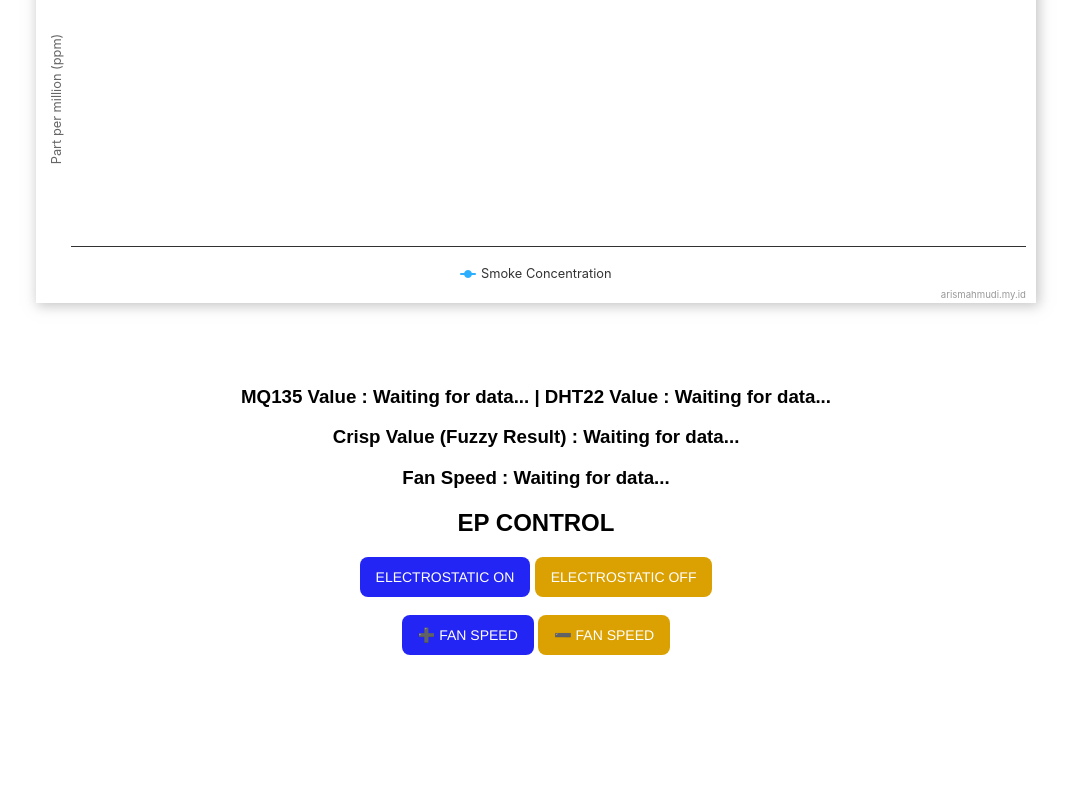
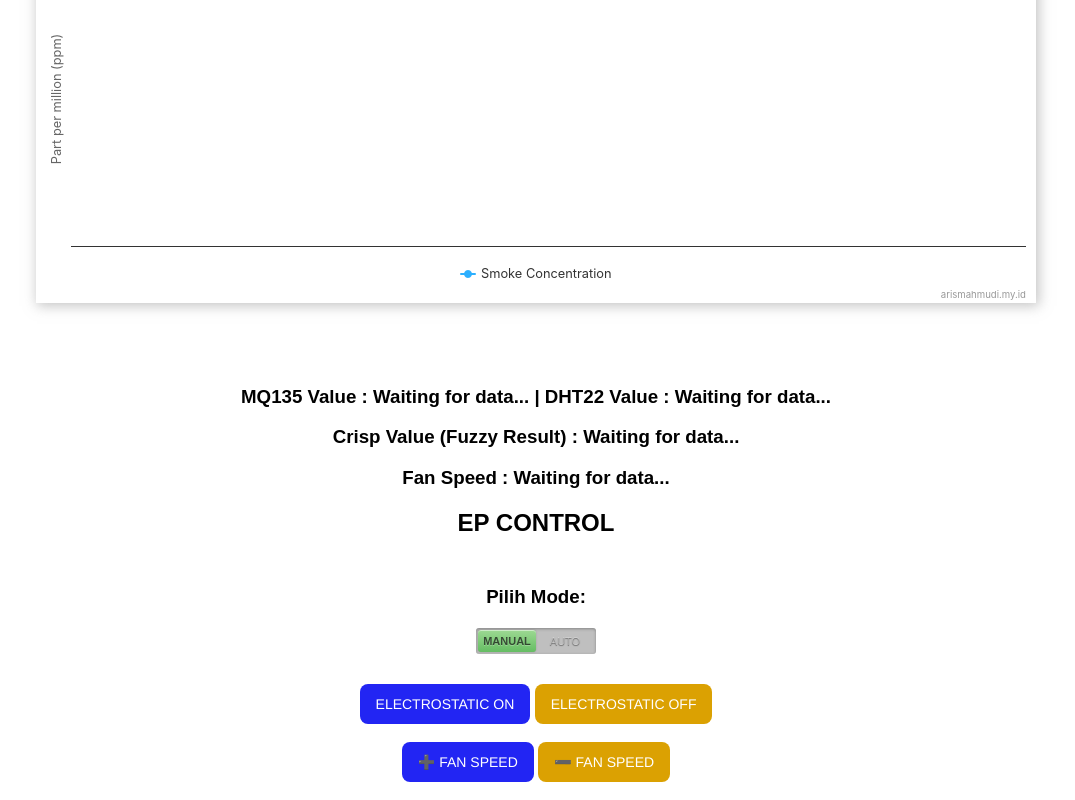
Before and after one commit to Annelies11/skripsi-dashboard, a website: page public/index.html in a window 1280 px wide. Shown: the part 693-1493 px from the top of the page, without its empty margins (104-1179 px from the left). Before the commit the page ends 1366 px from the top, so only its background shows below. Drawn offline with Linux system fonts and the light colour scheme.

Commit message:
manual auto

```diff
--- a/public/index.html
+++ b/public/index.html
@@ -40,6 +40,38 @@
     <h2>EP CONTROL</h2>
     <!-- <input type="text" id="messageInput" placeholder="Enter message" /> -->
     <!-- <button onclick="sendMessage()">Publish</button> -->
+    <div class="container">
+      <h3>Pilih Mode:</h3>
+
+      <!-- <input type="radio" id="auto" name="mode" value="AUTO" checked />
+      <label for="auto">Auto</label>
+
+      <input type="radio" id="manual" name="mode" value="MANUAL" />
+      <label for="manual">Manual</label> -->
+      <div class="switch">
+        <input
+          type="radio"
+          class="switch-input"
+          name="mode"
+          value="MANUAL"
+          id="manual"
+          onchange="sendMode()"
+          checked
+        />
+        <label for="manual" class="switch-label switch-label-off">MANUAL</label>
+        <input
+          type="radio"
+          class="switch-input"
+          name="mode"
+          value="AUTO"
+          id="auto"
+          onchange="sendMode()"
+        />
+        <label for="auto" class="switch-label switch-label-on">AUTO</label>
+        <span class="switch-selection"></span>
+      </div>
+    </div>
+
     <button class="button-1" onclick="sendMsg('HVON')">ELECTROSTATIC ON</button>
     <button class="button-2" onclick="sendMsg('HVOFF')">
       ELECTROSTATIC OFF
@@ -67,6 +99,16 @@
         ws.send(msg);
         input.value = "";
       }
+
+      function sendMode() {
+        let mode = document.querySelector('input[name="mode"]:checked').value;
+        if (ws.readyState === WebSocket.OPEN) {
+          ws.send(mode); // Kirim langsung saat radio button berubah
+          console.log("Sent: " + mode);
+        } else {
+          console.log("WebSocket not connected");
+        }
+      }
     </script>
   </body>
 </html>
--- a/public/style.css
+++ b/public/style.css
@@ -110,3 +110,171 @@ body {
 .button-2:focus {
   background-color: #f8bc15;
 }
+
+/* slider radio button */
+.container {
+  margin: 0 auto;
+  padding: 10px 0;
+  width: 400px;
+  background-color: false;
+  background-image: -webkit-gradient(
+    radial,
+    center center,
+    0,
+    center center,
+    460,
+    color-stop(0%, rgba(255, 255, 255, 0.1)),
+    color-stop(100%, transparent)
+  );
+  background-image: -webkit-radial-gradient(
+    center,
+    cover,
+    rgba(255, 255, 255, 0.1),
+    transparent
+  );
+  background-image: -moz-radial-gradient(
+    center,
+    cover,
+    rgba(255, 255, 255, 0.1),
+    transparent
+  );
+  background-image: -ms-radial-gradient(
+    center,
+    cover,
+    rgba(255, 255, 255, 0.1),
+    transparent
+  );
+  background-image: -o-radial-gradient(
+    center,
+    cover,
+    rgba(255, 255, 255, 0.1),
+    transparent
+  );
+  background-image: radial-gradient(
+    center,
+    cover,
+    rgba(255, 255, 255, 0.1),
+    transparent
+  );
+}
+
+.switch {
+  position: relative;
+  height: 26px;
+  width: 120px;
+  margin: 20px auto;
+  background: rgba(0, 0, 0, 0.25);
+  border-radius: 3px;
+  -webkit-box-shadow: inset 0 1px 3px rgba(0, 0, 0, 0.3),
+    0 1px rgba(255, 255, 255, 0.1);
+  box-shadow: inset 0 1px 3px rgba(0, 0, 0, 0.3), 0 1px rgba(255, 255, 255, 0.1);
+}
+
+.switch-label {
+  position: relative;
+  z-index: 2;
+  float: left;
+  width: 58px;
+  line-height: 26px;
+  font-size: 11px;
+  color: rgba(255, 255, 255, 0.35);
+  text-align: center;
+  text-shadow: 0 1px 1px rgba(0, 0, 0, 0.45);
+  cursor: pointer;
+}
+.switch-label:active {
+  font-weight: bold;
+}
+
+.switch-label-off {
+  padding-left: 2px;
+}
+
+.switch-label-on {
+  padding-right: 2px;
+}
+
+.switch-input {
+  display: none;
+}
+.switch-input:checked + .switch-label {
+  font-weight: bold;
+  color: rgba(0, 0, 0, 0.65);
+  text-shadow: 0 1px rgba(255, 255, 255, 0.25);
+  -webkit-transition: 0.15s ease-out;
+  -moz-transition: 0.15s ease-out;
+  -ms-transition: 0.15s ease-out;
+  -o-transition: 0.15s ease-out;
+  transition: 0.15s ease-out;
+  -webkit-transition-property: color, text-shadow;
+  -moz-transition-property: color, text-shadow;
+  -ms-transition-property: color, text-shadow;
+  -o-transition-property: color, text-shadow;
+  transition-property: color, text-shadow;
+}
+.switch-input:checked + .switch-label-on ~ .switch-selection {
+  left: 60px;
+  /* Note: left: 50%; doesn't transition in WebKit */
+}
+
+.switch-selection {
+  position: absolute;
+  z-index: 1;
+  top: 2px;
+  left: 2px;
+  display: block;
+  width: 58px;
+  height: 22px;
+  border-radius: 3px;
+  background-color: #65bd63;
+  background-image: -webkit-gradient(
+    linear,
+    left top,
+    left bottom,
+    color-stop(0%, #9dd993),
+    color-stop(100%, #65bd63)
+  );
+  background-image: -webkit-linear-gradient(top, #9dd993, #65bd63);
+  background-image: -moz-linear-gradient(top, #9dd993, #65bd63);
+  background-image: -ms-linear-gradient(top, #9dd993, #65bd63);
+  background-image: -o-linear-gradient(top, #9dd993, #65bd63);
+  background-image: linear-gradient(top, #9dd993, #65bd63);
+  -webkit-box-shadow: inset 0 1px rgba(255, 255, 255, 0.5),
+    0 0 2px rgba(0, 0, 0, 0.2);
+  box-shadow: inset 0 1px rgba(255, 255, 255, 0.5), 0 0 2px rgba(0, 0, 0, 0.2);
+  -webkit-transition: left 0.15s ease-out;
+  -moz-transition: left 0.15s ease-out;
+  -ms-transition: left 0.15s ease-out;
+  -o-transition: left 0.15s ease-out;
+  transition: left 0.15s ease-out;
+}
+.switch-blue .switch-selection {
+  background-color: #3aa2d0;
+  background-image: -webkit-gradient(
+    linear,
+    left top,
+    left bottom,
+    color-stop(0%, #4fc9ee),
+    color-stop(100%, #3aa2d0)
+  );
+  background-image: -webkit-linear-gradient(top, #4fc9ee, #3aa2d0);
+  background-image: -moz-linear-gradient(top, #4fc9ee, #3aa2d0);
+  background-image: -ms-linear-gradient(top, #4fc9ee, #3aa2d0);
+  background-image: -o-linear-gradient(top, #4fc9ee, #3aa2d0);
+  background-image: linear-gradient(top, #4fc9ee, #3aa2d0);
+}
+.switch-yellow .switch-selection {
+  background-color: #c4bb61;
+  background-image: -webkit-gradient(
+    linear,
+    left top,
+    left bottom,
+    color-stop(0%, #e0dd94),
+    color-stop(100%, #c4bb61)
+  );
+  background-image: -webkit-linear-gradient(top, #e0dd94, #c4bb61);
+  background-image: -moz-linear-gradient(top, #e0dd94, #c4bb61);
+  background-image: -ms-linear-gradient(top, #e0dd94, #c4bb61);
+  background-image: -o-linear-gradient(top, #e0dd94, #c4bb61);
+  background-image: linear-gradient(top, #e0dd94, #c4bb61);
+}
```
Also changed, not shown: 1 other file.
